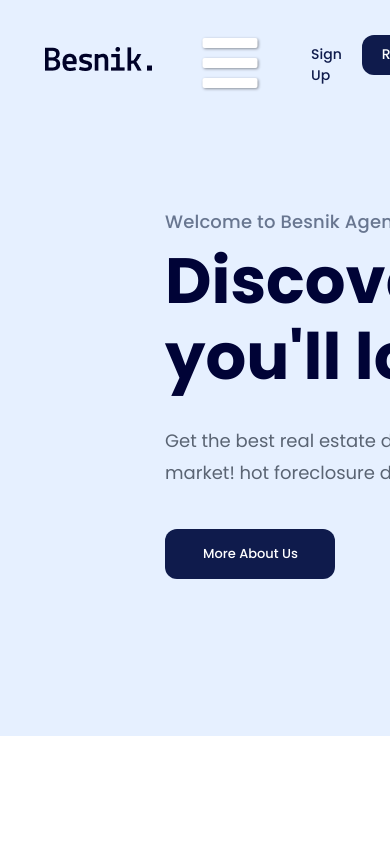
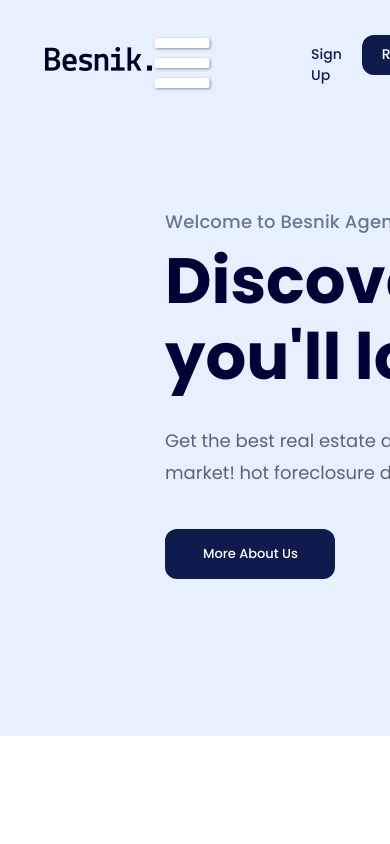
Before and after one commit to Anrsgrl/figm-project, a plain HTML site: page index.html in a window 390 px wide. Shown: the top 844 px of the page. Drawn offline with nearby package versions, Linux system fonts and the light colour scheme; files that its build step writes are made by us from their sources.

Commit message:
Update main.scss

```diff
--- a/css/main.scss
+++ b/css/main.scss
@@ -175,7 +175,7 @@ header {
         }
         .menu-res{
             display: flex !important;
-            width: 4%;
+            width: 60%;
             margin-top: 58px;
             margin-left: 30px;
         }
```
